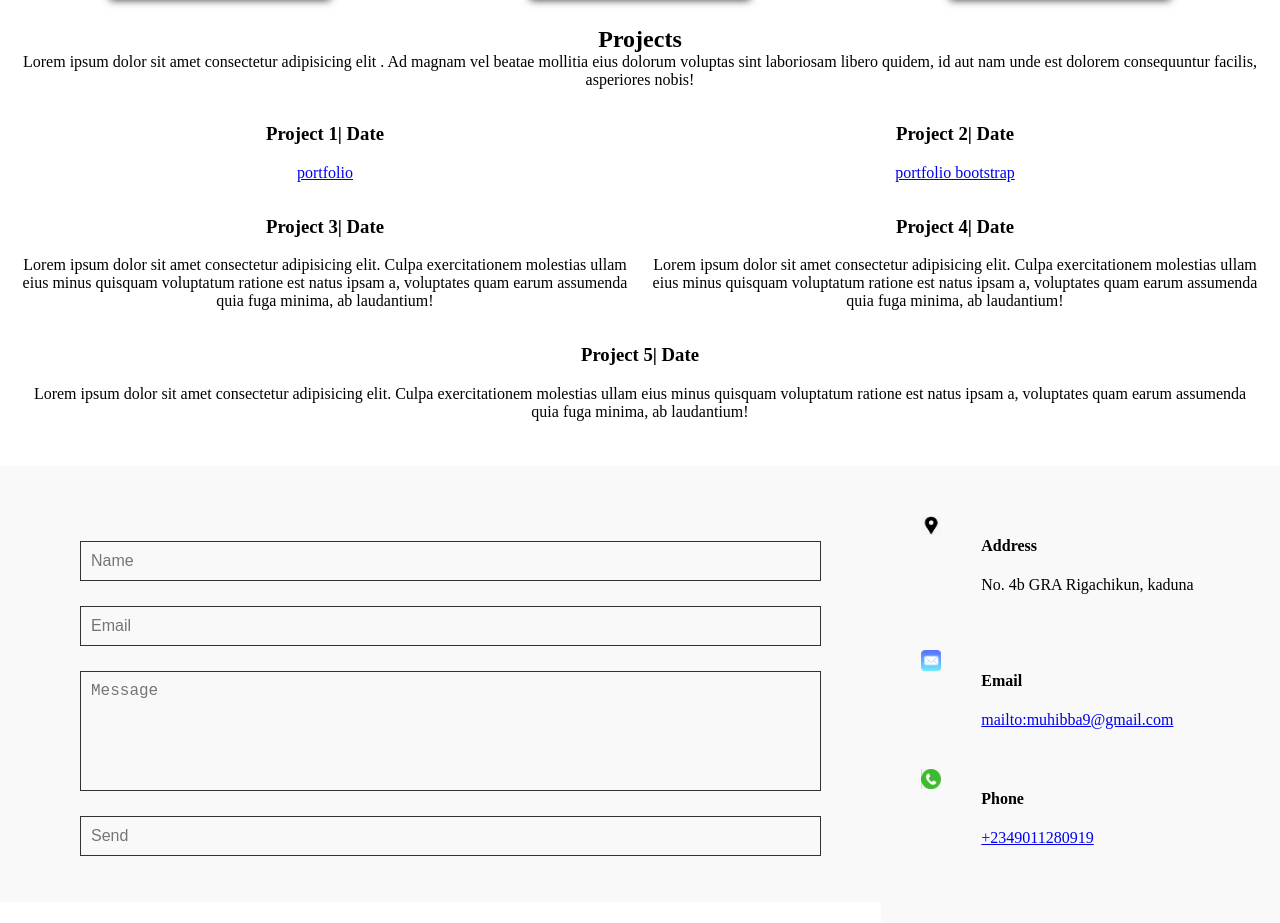
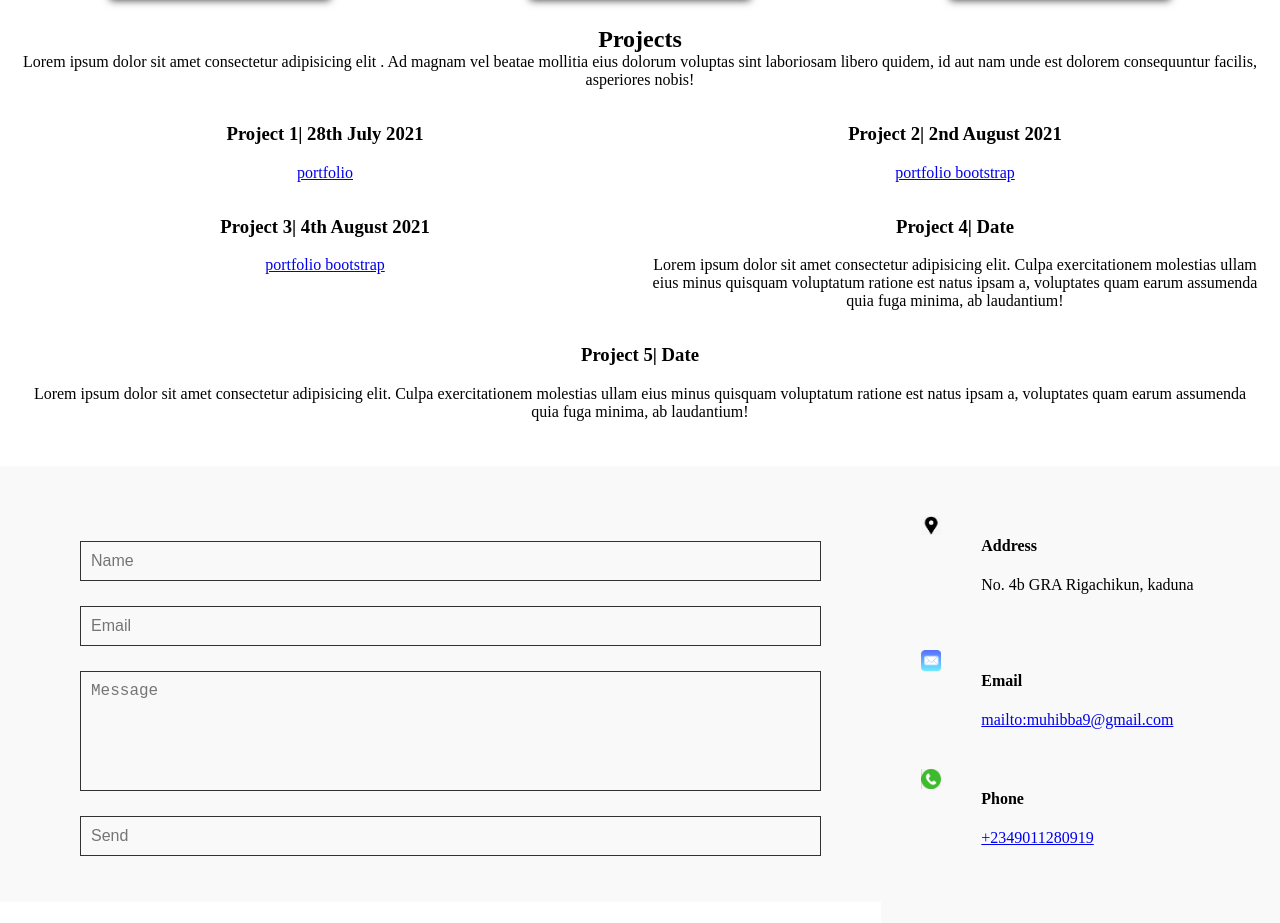
Before and after one commit to mu-hibba/portfolio-project.github.io, a plain HTML site: page index.html in a window 1280 px wide. Shown: the part 1044-1967 px from the top of the page. Drawn offline with Linux system fonts and the light colour scheme.

Commit message:
Update index.html

```diff
--- a/index.html
+++ b/index.html
@@ -57,23 +57,18 @@
 
         <div class="projects">
             <div class="project">
-                <h3>Project 1| Date</h3>
+                <h3>Project 1| 28th July 2021</h3>
                 <a href="https://heuristic-poincare-2453d8.netlify.app">portfolio</a>
             </div>
 
             <div class="project">
-                <h3>Project 2| Date</h3>
+                <h3>Project 2| 2nd August 2021</h3>
                 <a href="https://practical-engelbart-a4bccf.netlify.app">portfolio bootstrap</a>
             </div>
 
             <div class="project">
-                <h3>Project 3| Date</h3>
-                <p>
-                    Lorem ipsum dolor sit amet consectetur adipisicing elit.
-                     Culpa exercitationem molestias ullam eius minus quisquam voluptatum ratione est natus ipsam a,
-                      voluptates quam earum assumenda quia fuga minima, ab laudantium!
-
-                </p>
+                <h3>Project 3| 4th August 2021</h3>
+                <a href="https://wonderful-nightingale-834e0c.netlify.app">portfolio bootstrap</a>
             </div>
 
             <div class="project">
```
